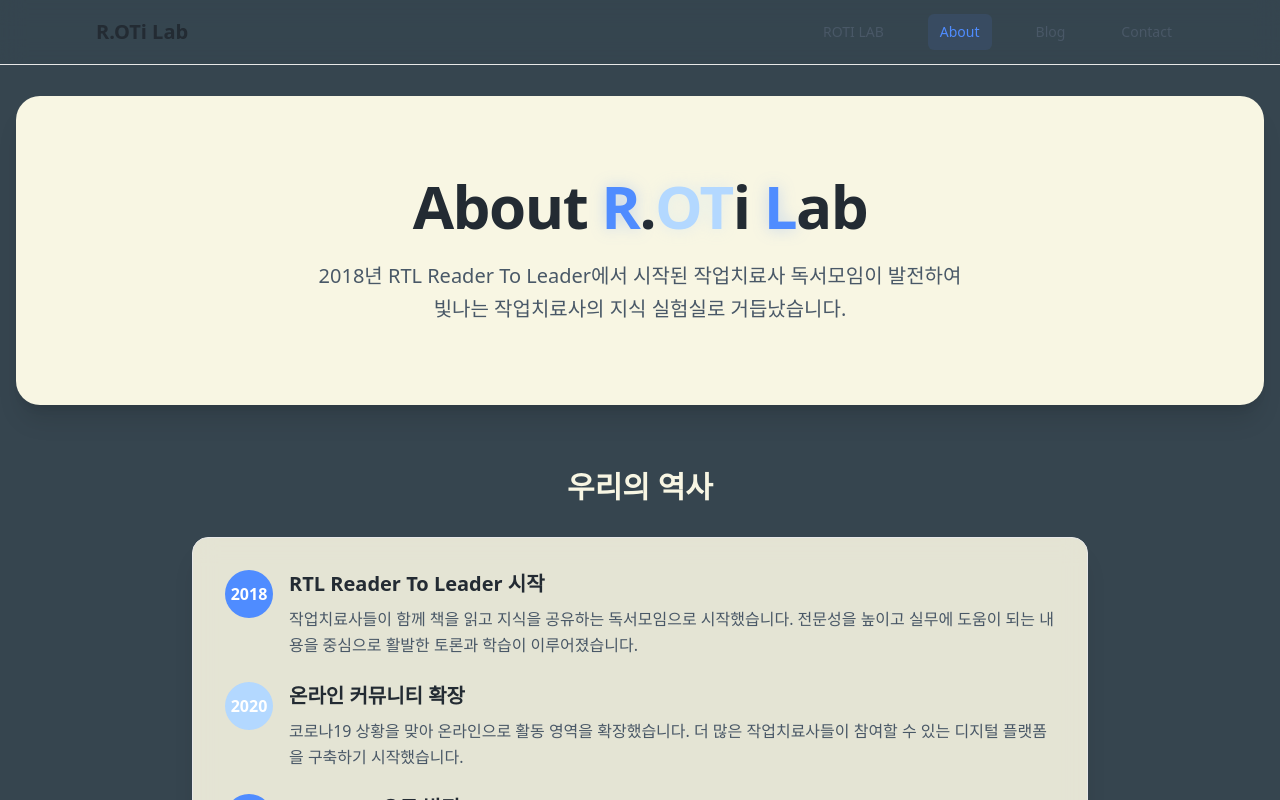
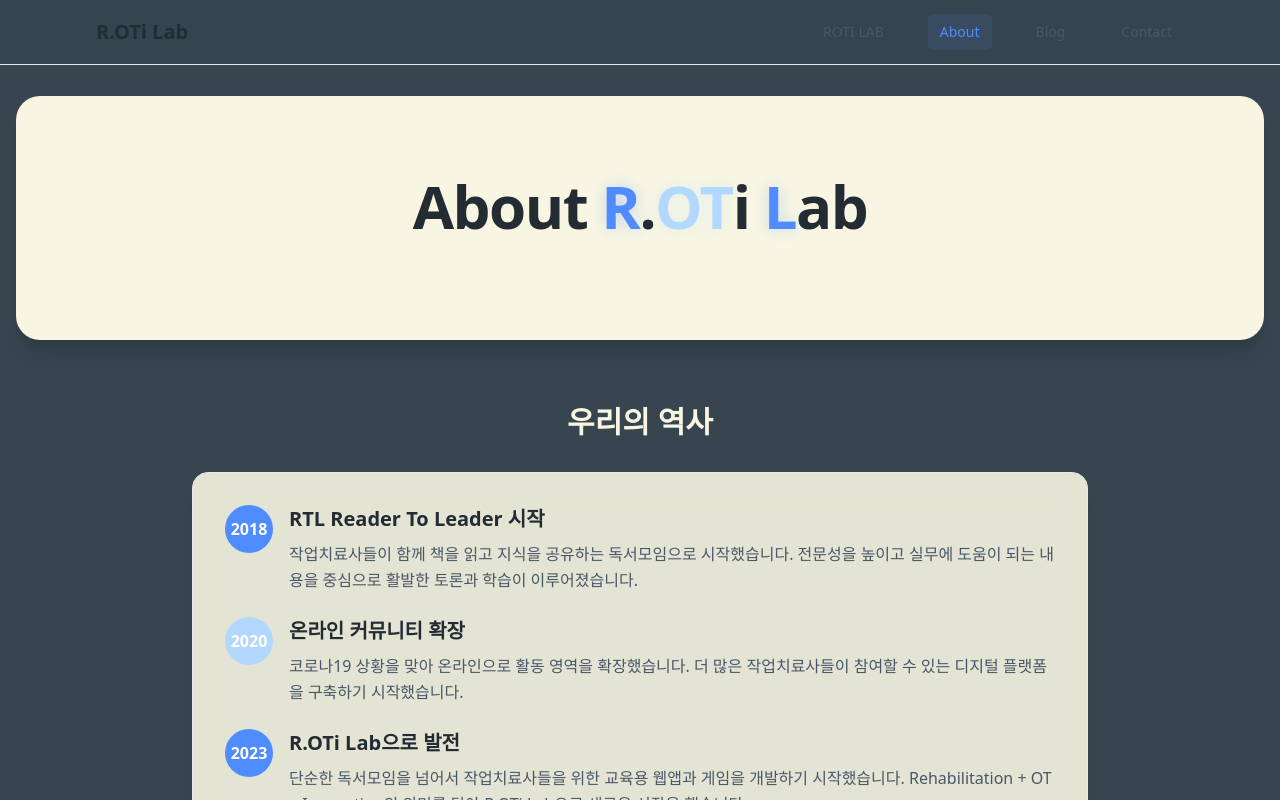
Before and after one commit to hamhyeonggwang/newhome, a Next.js app: page /about in a window 1280 px wide. Shown: the top 800 px of the page. Built offline with nearby package versions, Linux system fonts and the light colour scheme; a web font is replaced by a local one.

Commit message:
About 페이지 hero 섹션에서 설명 문구 제거

```diff
--- a/src/app/about/page.tsx
+++ b/src/app/about/page.tsx
@@ -6,10 +6,6 @@ export default function About() {
         <h1 className="text-4xl sm:text-6xl font-extrabold text-[var(--foreground)] mb-6 tracking-tight text-center">
           About <span className="text-[#4F8CFF] font-bold drop-shadow-[0_0_8px_rgba(79,140,255,0.3)]">R</span>.<span className="text-[#B3D8FF] font-bold drop-shadow-[0_0_8px_rgba(179,216,255,0.3)]">OT</span>i <span className="text-[#4F8CFF] font-bold drop-shadow-[0_0_8px_rgba(79,140,255,0.3)]">L</span>ab
         </h1>
-        <p className="text-xl text-[var(--text-sub)] text-center max-w-3xl leading-relaxed">
-          2018년 RTL Reader To Leader에서 시작된 작업치료사 독서모임이 발전하여<br/>
-          빛나는 작업치료사의 지식 실험실로 거듭났습니다.
-        </p>
       </section>
 
       {/* History Section */}
```
